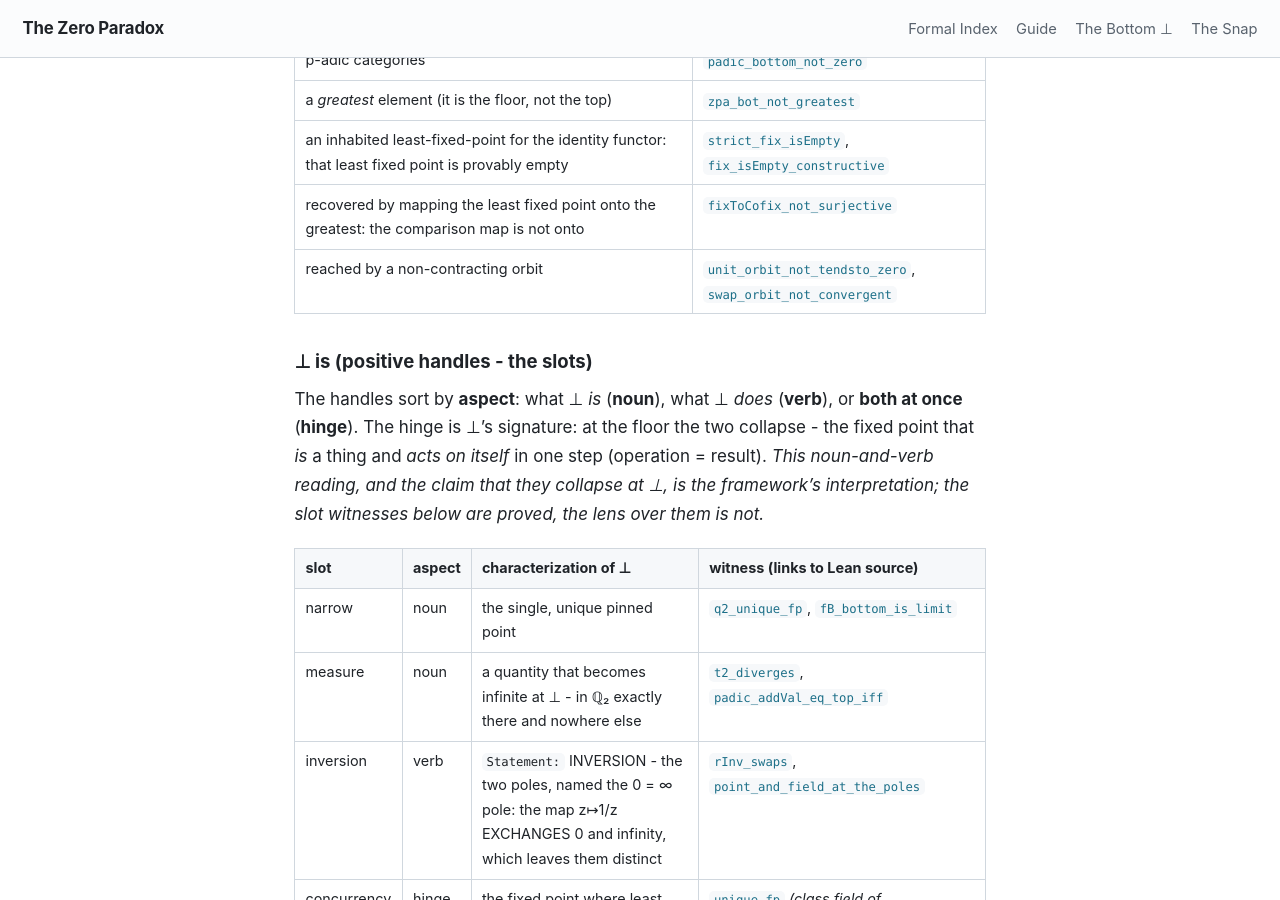
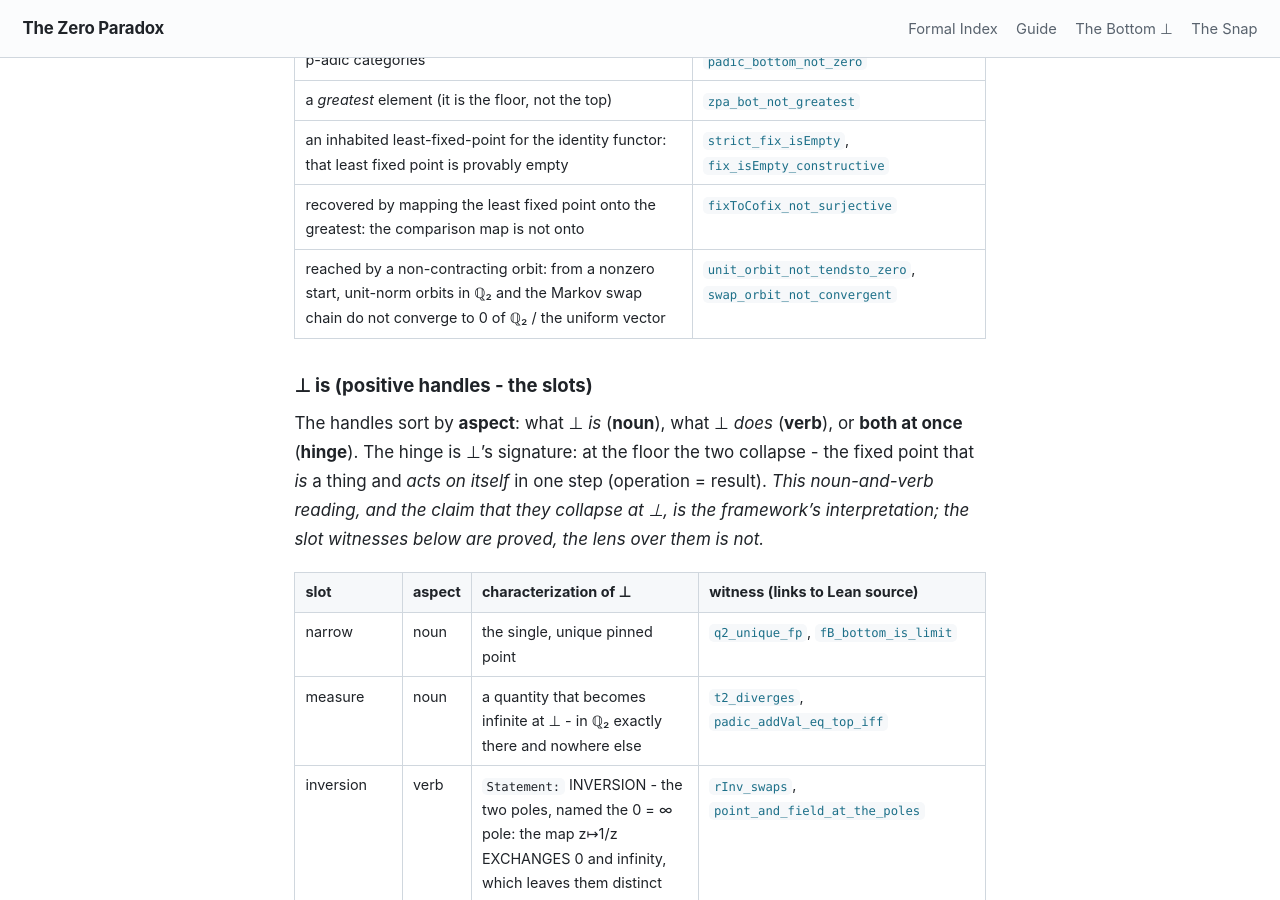
Before and after one commit to timbrigham/ZeroParadox, a Jekyll site: the page built from BOTTOMELEMENT.md, in a window 1280 px wide and 900 px high, scrolled down 5931 px. Built offline with Jekyll 4.4.1, drawn with Linux system fonts in a browser that asks for light colours; our own code applies the rules of GitHub Pages for plain Markdown files.

Commit message:
Loeb existence scoped per W4-R8..R10; ZP-R Addendum v1.16
W4-R8: addendum abstract and README Diagonal Family row now say Loeb / Goedel 2nd come from a
hypothesized Loeb diagonal. W4-R9: trailing parenthetical deleted at DiagonalFixedPoint.lean:55.
W4-R10: BOTTOMELEMENT row D6 restores its scope (generator + regen). Register and README synced.

Co-Authored-By: Claude Opus 5.5 (1M context) <noreply@anthropic.com>
Claude-Session: https://claude.ai/code/session_01DYrKY8CR8AeESMvjGVQtzA

```diff
--- a/BOTTOMELEMENT.md
+++ b/BOTTOMELEMENT.md
@@ -97,7 +97,7 @@ valuation) come from other layers. The partial numbering is scoped, not missing
 | a *greatest* element (it is the floor, not the top) | [`zpa_bot_not_greatest`](ZeroParadox/Category/SeamUniqueness.lean) |
 | an inhabited least-fixed-point for the identity functor: that least fixed point is provably empty | [`strict_fix_isEmpty`](ZeroParadox/Computability/RootCutTrichotomy.lean), [`fix_isEmpty_constructive`](ZeroParadox/Computability/ChoicePurityInvariant.lean) |
 | recovered by mapping the least fixed point onto the greatest: the comparison map is not onto | [`fixToCofix_not_surjective`](ZeroParadox/Computability/NatListRegime.lean) |
-| reached by a non-contracting orbit | [`unit_orbit_not_tendsto_zero`](ZeroParadox/Valuation/ContractionRate.lean), [`swap_orbit_not_convergent`](ZeroParadox/Order/MarkovContractionDual.lean) |
+| reached by a non-contracting orbit: from a nonzero start, unit-norm orbits in ℚ₂ and the Markov swap chain do not converge to 0 of ℚ₂ / the uniform vector | [`unit_orbit_not_tendsto_zero`](ZeroParadox/Valuation/ContractionRate.lean), [`swap_orbit_not_convergent`](ZeroParadox/Order/MarkovContractionDual.lean) |
 
 ### ⊥ is (positive handles - the slots)
 
--- a/scripts/build_dictionary_map.py
+++ b/scripts/build_dictionary_map.py
@@ -451,7 +451,7 @@ APOPHATIC = [
      ["strict_fix_isEmpty", "fix_isEmpty_constructive"]),
     ("D5", "recovered by mapping the least fixed point onto the greatest: the comparison map is not onto",
      ["fixToCofix_not_surjective"]),
-    ("D6", "reached by a non-contracting orbit",
+    ("D6", "reached by a non-contracting orbit: from a nonzero start, unit-norm orbits in ℚ₂ and the Markov swap chain do not converge to 0 of ℚ₂ / the uniform vector",
      ["unit_orbit_not_tendsto_zero", "swap_orbit_not_convergent"]),
 ]
 
```
Also changed, not shown: README.md (+1 -1 lines), register.md (+1 -1 lines), scripts/build_zpr_addendum.py (+4 -3 lines), 2 other files.
